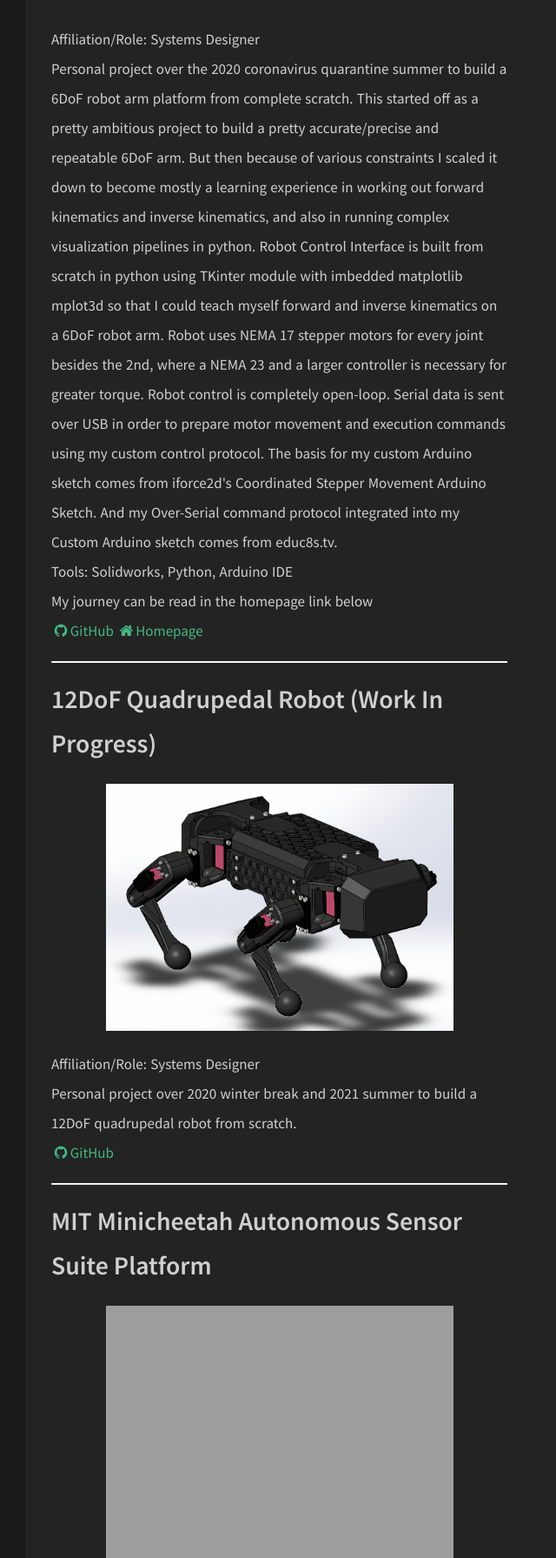
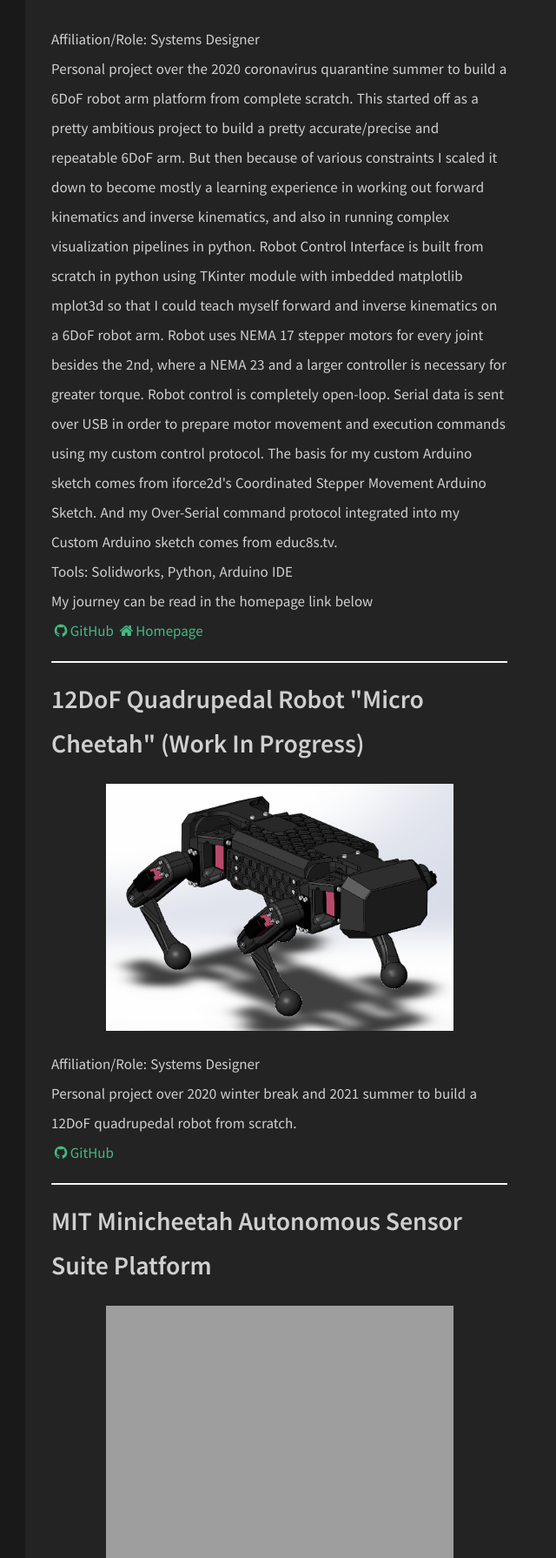
Before and after one commit to uynitsuj/uynitsuj.github.io, a Jekyll site: the page built from about.html, in a window 1280 px wide, cut to the strip 1651-3442 px from the top of the page. Shown: the whole strip at 87% size, without its empty margins (291-931 px from the left). Built offline with Jekyll 4.4.1, drawn with Linux system fonts in a browser that asks for light colours; nearby versions of some CDN libraries.

Commit message:
micro cheetah

```diff
--- a/_data/index/projects.yml
+++ b/_data/index/projects.yml
@@ -5,7 +5,7 @@
   website: https://uynitsuj.github.io/articles/2020-08/what-an-incoming-umich-freshman-is-doing-to-stay-sharp-during-quarantine
   youtube: https://www.youtube.com/embed/CedyWQmqiJ0
 
-- name: 12DoF Quadrupedal Robot (Work In Progress)
+- name: 12DoF Quadrupedal Robot "Micro Cheetah" (Work In Progress)
   descr: "Affiliation/Role: Systems Designer<br> Personal project over 2020 winter break and 2021 summer to build a 12DoF quadrupedal robot from scratch."
   image: Microcheetah2.png
   github: https://github.com/uynitsuj/quadruped
```
